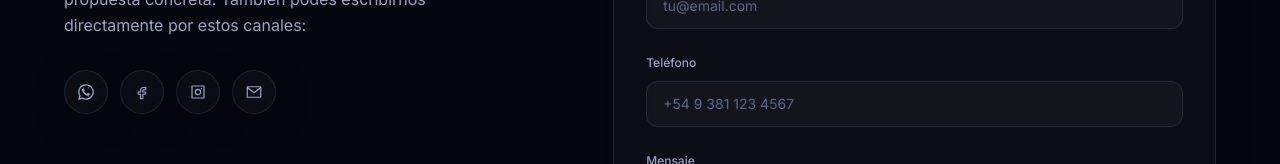
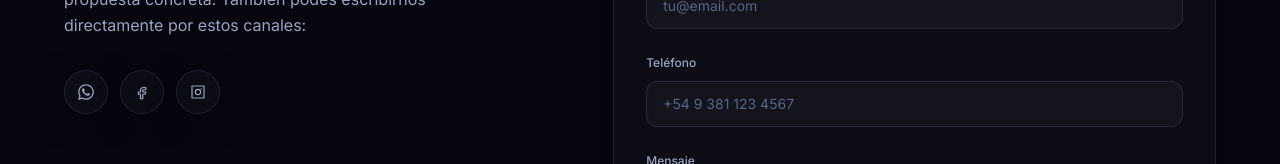
Before and after one commit to tizianodk/vexasoftware, a React (Vite) app: page / in a window 1280 px wide. Shown: the part 5809-5973 px from the top of the page. Built offline with nearby package versions, Linux system fonts and the light colour scheme.

Commit message:
quitamos mailto de la seccion contacto

```diff
--- a/src/components/Contact.jsx
+++ b/src/components/Contact.jsx
@@ -22,11 +22,7 @@ const socials = [
     icon: 'instagram',
     href: 'https://instagram.com/vexa.software1',
   },
-  {
-    name: 'Email',
-    icon: 'mail',
-    href: 'mailto:vexasoftware00@gmail.com',
-  },
+
 ]
 
 const initialForm = {
```
